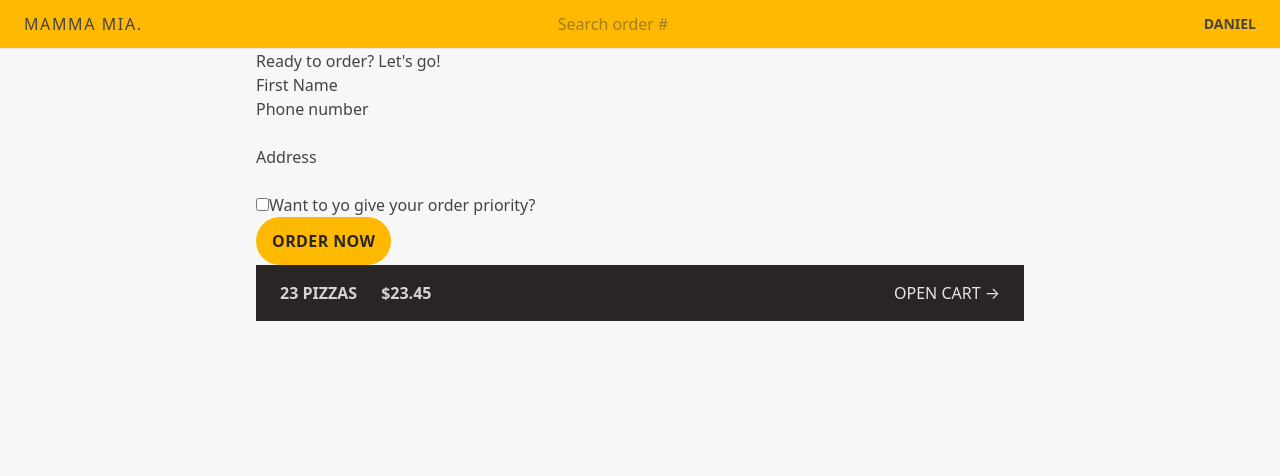
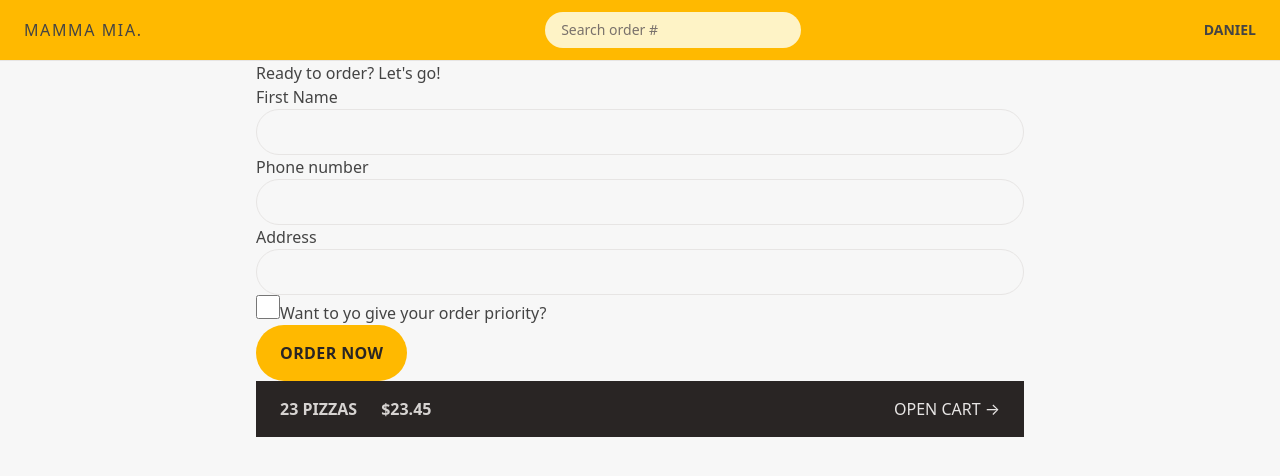
Before and after one commit to georgiev098/react-vite-pizza-app, a React (Vite) app: page /order/new in a window 1280 px wide. Shown: the top 476 px of the page. Built offline with nearby package versions, Linux system fonts and the light colour scheme.

Commit message:
(refactor) extract reusable UI components

```diff
--- a/src/App.jsx
+++ b/src/App.jsx
@@ -5,7 +5,7 @@
 import Cart from "./features/cart/Cart.jsx";
 import Order, { loader as orderLoader } from "./features/order/Order.jsx";
 import CreateOrder, {
-  action as craeteOrderAction,
+  action as createOrderAction,
 } from "./features/order/CreateOrder.jsx";
 import AppLayout from "./ui/AppLayout.jsx";
 
@@ -30,7 +30,7 @@
       {
         path: "/order/new",
         element: <CreateOrder />,
-        action: craeteOrderAction,
+        action: createOrderAction,
       },
       {
         path: "/order/:orderId",
--- a/src/features/cart/Cart.jsx
+++ b/src/features/cart/Cart.jsx
@@ -1,45 +1,41 @@
-import { Link } from "react-router-dom";
+import LinkButton from "../../ui/LinkButton";
+import Button from "../../ui/Button";
 
-const fakeCart = [
-  {
-    pizzaId: 12,
-    name: "Mediterranean",
-    quantity: 2,
-    unitPrice: 16,
-    totalPrice: 32,
-  },
-  {
-    pizzaId: 6,
-    name: "Vegetale",
-    quantity: 1,
-    unitPrice: 13,
-    totalPrice: 13,
-  },
-  {
-    pizzaId: 11,
-    name: "Spinach and Mushroom",
-    quantity: 1,
-    unitPrice: 15,
-    totalPrice: 15,
-  },
-];
+// const fakeCart = [
+//   {
+//     pizzaId: 12,
+//     name: "Mediterranean",
+//     quantity: 2,
+//     unitPrice: 16,
+//     totalPrice: 32,
+//   },
+//   {
+//     pizzaId: 6,
+//     name: "Vegetale",
+//     quantity: 1,
+//     unitPrice: 13,
+//     totalPrice: 13,
+//   },
+//   {
+//     pizzaId: 11,
+//     name: "Spinach and Mushroom",
+//     quantity: 1,
+//     unitPrice: 15,
+//     totalPrice: 15,
+//   },
+// ];
 
 export default function Cart() {
-  const cart = fakeCart;
+  // const cart = fakeCart;
 
   return (
     <div>
-      <Link
-        to="/menu"
-        className="text-sm text-blue-400 hover:text-blue-500 hover:underline"
-      >
-        &larr; Back to menu
-      </Link>
+      <LinkButton to="/menu">&larr; Back to menu</LinkButton>
 
       <h2>Your cart, %NAME%</h2>
 
       <div>
-        <Link to="/order/new">Order pizzas</Link>
+        <Button to="/order/new">Order pizzas</Button>
         <button>Clear cart</button>
       </div>
     </div>
--- a/src/features/order/CreateOrder.jsx
+++ b/src/features/order/CreateOrder.jsx
@@ -1,5 +1,6 @@
 import { Form, redirect, useActionData, useNavigation } from "react-router-dom";
 import { createOrder } from "../../services/apiRestaurant";
+import Button from "../../ui/Button";
 
 // https://uibakery.io/regex-library/phone-number
 const isValidPhone = (str) =>
@@ -45,13 +46,13 @@
       <Form method="POST">
         <div>
           <label>First Name</label>
-          <input type="text" name="customer" required />
+          <input type="text" name="customer" required className="input" />
         </div>
 
         <div>
           <label>Phone number</label>
           <div>
-            <input type="tel" name="phone" required />
+            <input type="tel" name="phone" required className="input" />
           </div>
           {formErrors?.phone && <p>{formErrors.phone}</p>}
         </div>
@@ -59,12 +60,13 @@
         <div>
           <label>Address</label>
           <div>
-            <input type="text" name="address" required />
+            <input type="text" name="address" required className="input" />
           </div>
         </div>
 
         <div>
           <input
+            className="h-6 w-6 accent-amber-400 focus:outline-none focus:ring focus:ring-amber-400 focus:ring-offset-2"
             type="checkbox"
             name="priority"
             id="priority"
@@ -76,12 +78,9 @@
 
         <div>
           <input type="hidden" name="cart" value={JSON.stringify(cart)} />
-          <button
-            disabled={isSubmitting}
-            className="bg-amber-400 uppercase font-semibold text-stone-800 py-3 px-4 inline-block tracking-wide rounded-full hover:bg-amber-300 transition-colors focus:outline-none focus:ring focus:ring-amber-300 focus:ring-offset-2 disabled:cursor-not-allowed"
-          >
+          <Button disabled={isSubmitting}>
             {isSubmitting ? "Placing order..." : "Order now"}
-          </button>
+          </Button>
         </div>
       </Form>
     </div>
--- a/src/features/order/SearchOrder.jsx
+++ b/src/features/order/SearchOrder.jsx
@@ -16,6 +16,7 @@
         placeholder="Search order #"
         value={query}
         onChange={(e) => setQuery(e.target.value)}
+        className="rounded-full px-4 py-2 text-sm bg-amber-100 placeholder:text-stone-500 w-28 sm:w-64 focus:w-72 transition-all duration-300 focus:outline-none focus:ring focus:ring-amber-700 focus:ring-opacity-50 "
       ></input>
     </form>
   );
--- a/src/features/user/CreateUser.jsx
+++ b/src/features/user/CreateUser.jsx
@@ -1,4 +1,5 @@
 import { useState } from "react";
+import Button from "../../ui/Button";
 
 export default function CreateUser() {
   const [username, setUsername] = useState("");
@@ -14,7 +15,7 @@
       </p>
 
       <input
-        className="w-72"
+        className="input w-72 mb-8"
         type="text"
         placeholder="Your full name"
         value={username}
@@ -23,7 +24,7 @@
 
       {username !== "" && (
         <div>
-          <button>Start ordering</button>
+          <Button>Start ordering</Button>
         </div>
       )}
     </form>
--- a/src/index.css
+++ b/src/index.css
@@ -1,4 +1,10 @@
 @import "tailwindcss";
+
+@layer components {
+  .input {
+    @apply rounded-full border border-stone-200 px-4 py-2 text-sm transition-all duration-300 placeholder:text-stone-400 focus:outline-none focus:ring focus:ring-amber-400 w-full md:px-6 md:py-3
+  }
+}
 
 body {
   font-family: system-ui, -apple-system, BlinkMacSystemFont, 'Segoe UI', Roboto,
--- /dev/null
+++ b/src/ui/Button.jsx
@@ -0,0 +1,20 @@
+import { Link } from "react-router-dom";
+
+export default function Button({ children, disabled, to }) {
+  const className =
+    "bg-amber-400 uppercase font-semibold text-stone-800 py-3 px-4 inline-block tracking-wide rounded-full hover:bg-amber-300 transition-colors focus:outline-none focus:ring focus:ring-amber-300 focus:ring-offset-2 disabled:cursor-not-allowed sm:px-6 sm:py-4";
+
+  if (to) {
+    return (
+      <Link to={to} className={className}>
+        {children}
+      </Link>
+    );
+  }
+
+  return (
+    <button disabled={disabled} className={className}>
+      {children}
+    </button>
+  );
+}
--- a/src/ui/Error.jsx
+++ b/src/ui/Error.jsx
@@ -1,14 +1,14 @@
-import { useNavigate, useRouteError } from "react-router-dom";
+import { useRouteError } from "react-router-dom";
+import LinkButton from "./LinkButton";
 
-export default function NotFound() {
-  const navigate = useNavigate();
+export default function Error() {
   const error = useRouteError();
 
   return (
     <div>
       <h1>Something went wrong...</h1>
       <p>{error.message || error.data}</p>
-      <button onClick={() => navigate(-1)}>&larr; Go back</button>
+      <LinkButton to="-1"> &larr; Go back</LinkButton>
     </div>
   );
 }
--- /dev/null
+++ b/src/ui/LinkButton.jsx
@@ -0,0 +1,20 @@
+import { Link, useNavigate } from "react-router-dom";
+
+export default function LinkButton({ children, to }) {
+  const navigate = useNavigate();
+  const className = "text-sm text-blue-400 hover:text-blue-500 hover:underline";
+
+  if (to === "-1") {
+    return (
+      <button className={className} onClick={() => navigate(-1)}>
+        {children}
+      </button>
+    );
+  }
+
+  return (
+    <Link to={to} className={className}>
+      {children}
+    </Link>
+  );
+}
```
